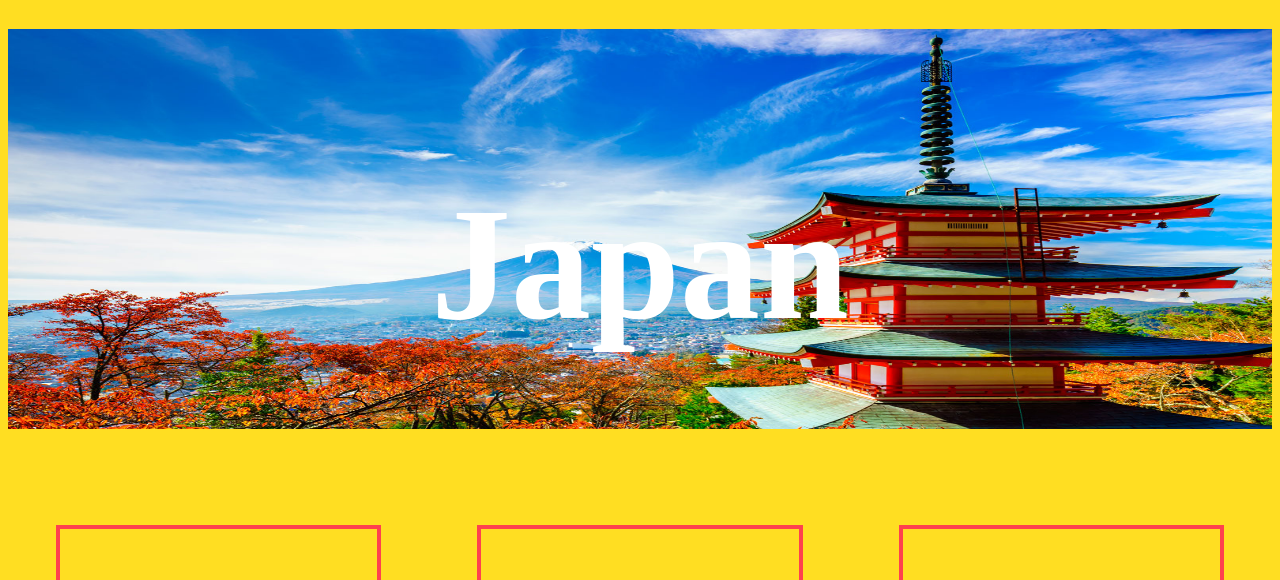
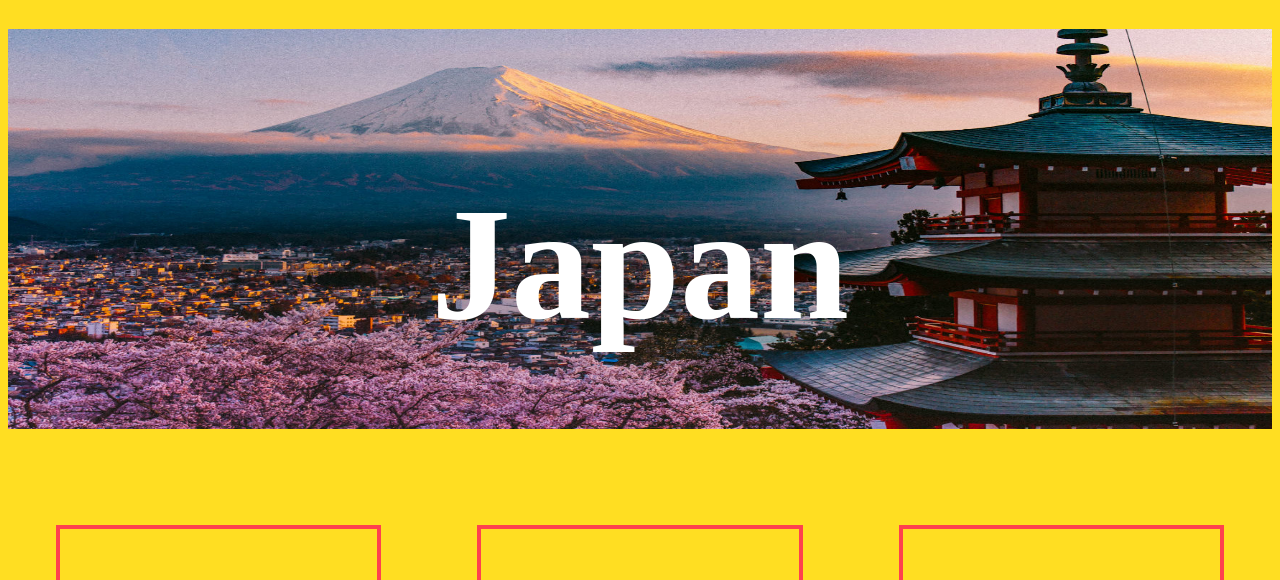
Before and after one commit to NSS-Day-Cohort-42/hello-world-waggish-wizards, a plain HTML site: page japan.html in a window 1280 px wide. Shown: the part 171-751 px from the top of the page. Drawn offline with Linux system fonts and the light colour scheme.

Commit message:
change image

```diff
--- a/japan.html
+++ b/japan.html
@@ -20,7 +20,7 @@
 
     <header class="header">
       <h1 class="countryName">Japan</h1>
-      <img class="countryPicture" src="./images/japanese.jpg">
+      <img class="countryPicture" src="./images/japan.jpg">
   </header>
   <main class="main">
     <div class="content--left">
```
Also changed, not shown: images/japan.jpg (added), images/tokyo.jpg (added).
